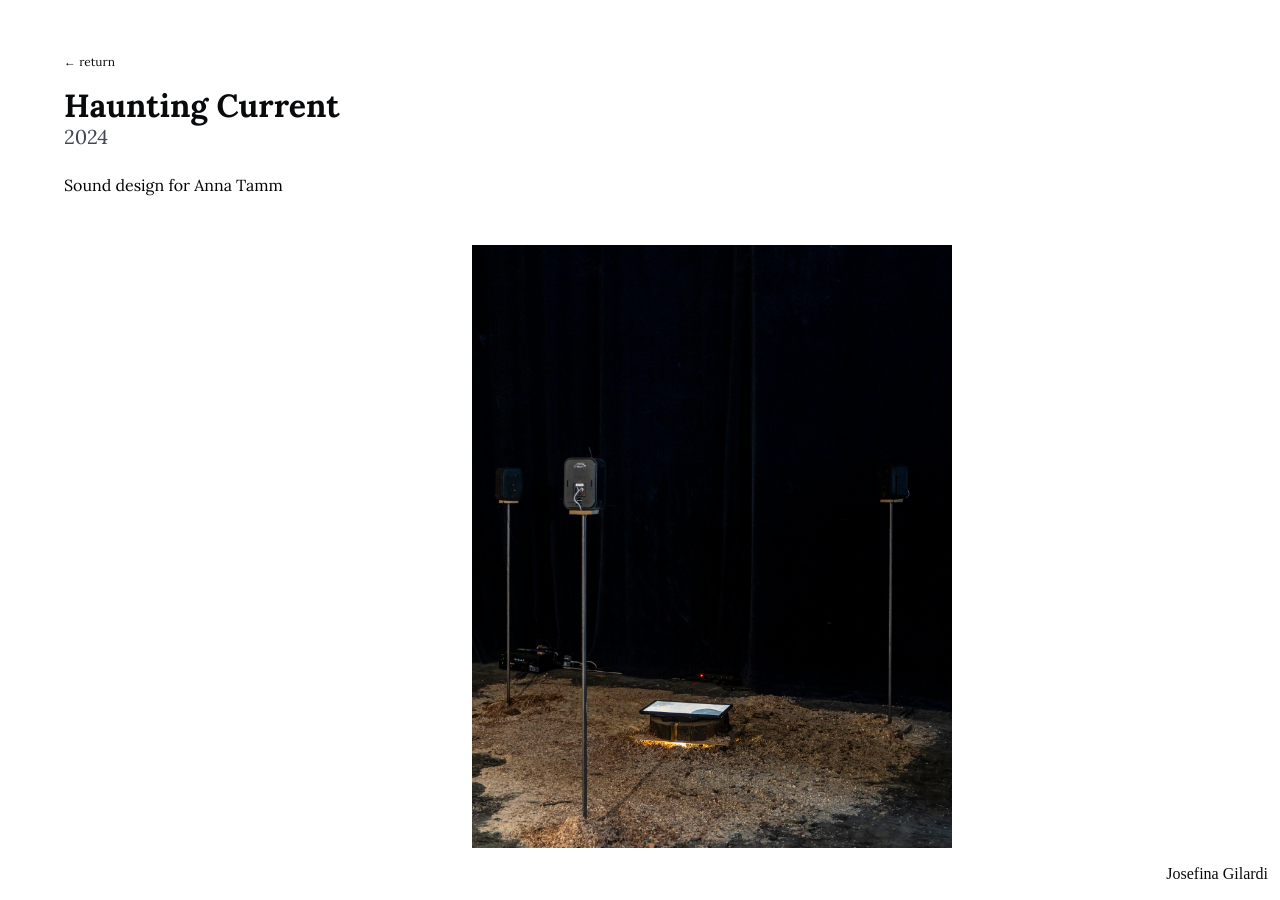
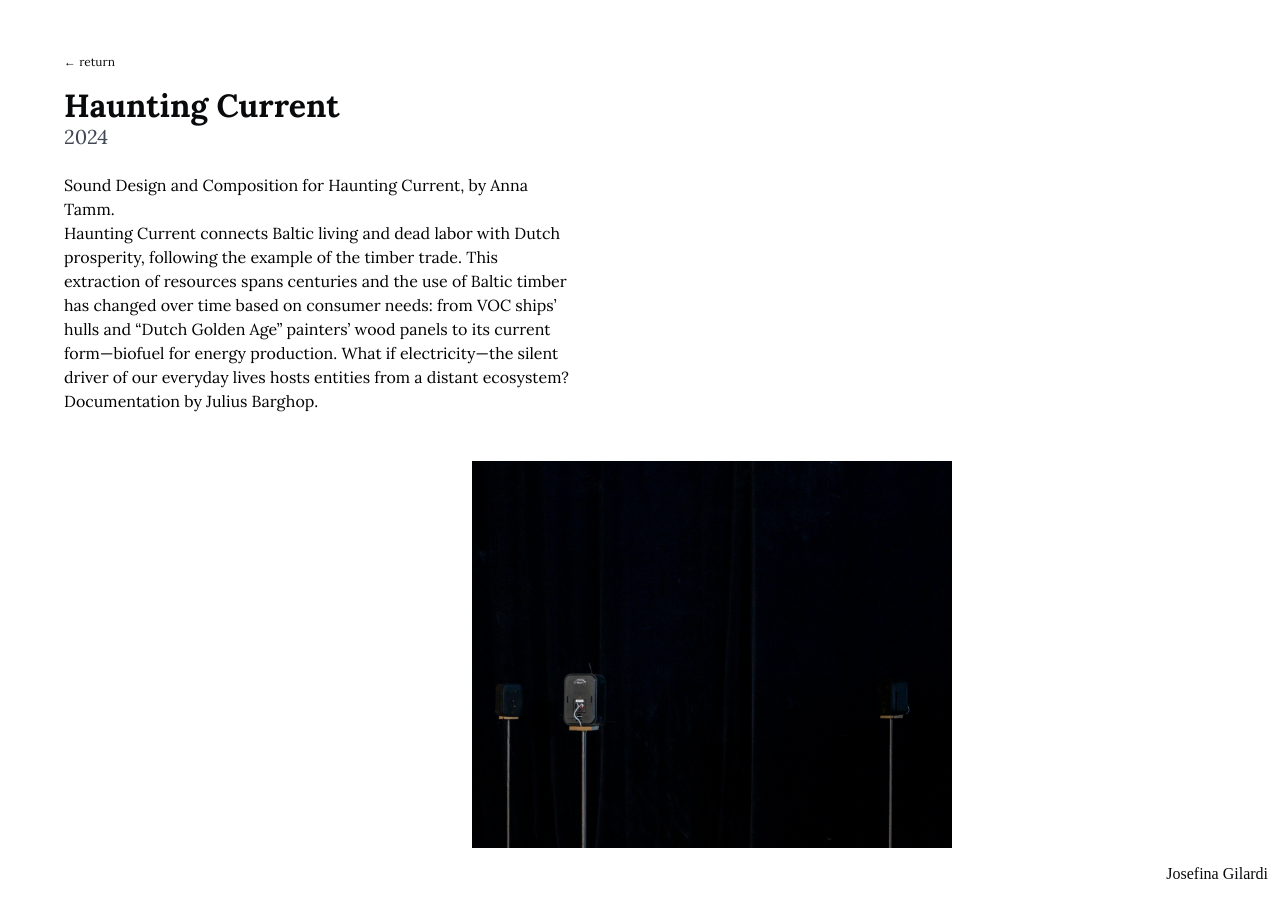
Before and after one commit to corvalanlara/gilardi, a Jekyll site: the page built from collections/_colecciones/haunting-current.md, in a window 1280 px wide and 900 px high. Built offline with Jekyll 4.4.1, drawn with Linux system fonts in a browser that asks for light colours; some web fonts are replaced.

Commit message:
Update haunting-current.md

```diff
--- a/collections/_colecciones/haunting-current.md
+++ b/collections/_colecciones/haunting-current.md
@@ -4,4 +4,8 @@
 year: 2024
 multiple: true
 ---
-Sound design for Anna Tamm
+Sound Design and Composition for Haunting Current, by Anna Tamm.
+
+Haunting Current connects Baltic living and dead labor with Dutch prosperity, following the example of the timber trade. This extraction of resources spans centuries and the use of Baltic timber has changed over time based on consumer needs: from VOC ships’ hulls and “Dutch Golden Age” painters’ wood panels to its current form—biofuel for energy production. What if electricity—the silent driver of our everyday lives hosts entities from a distant ecosystem?
+
+Documentation by Julius Barghop.
```
